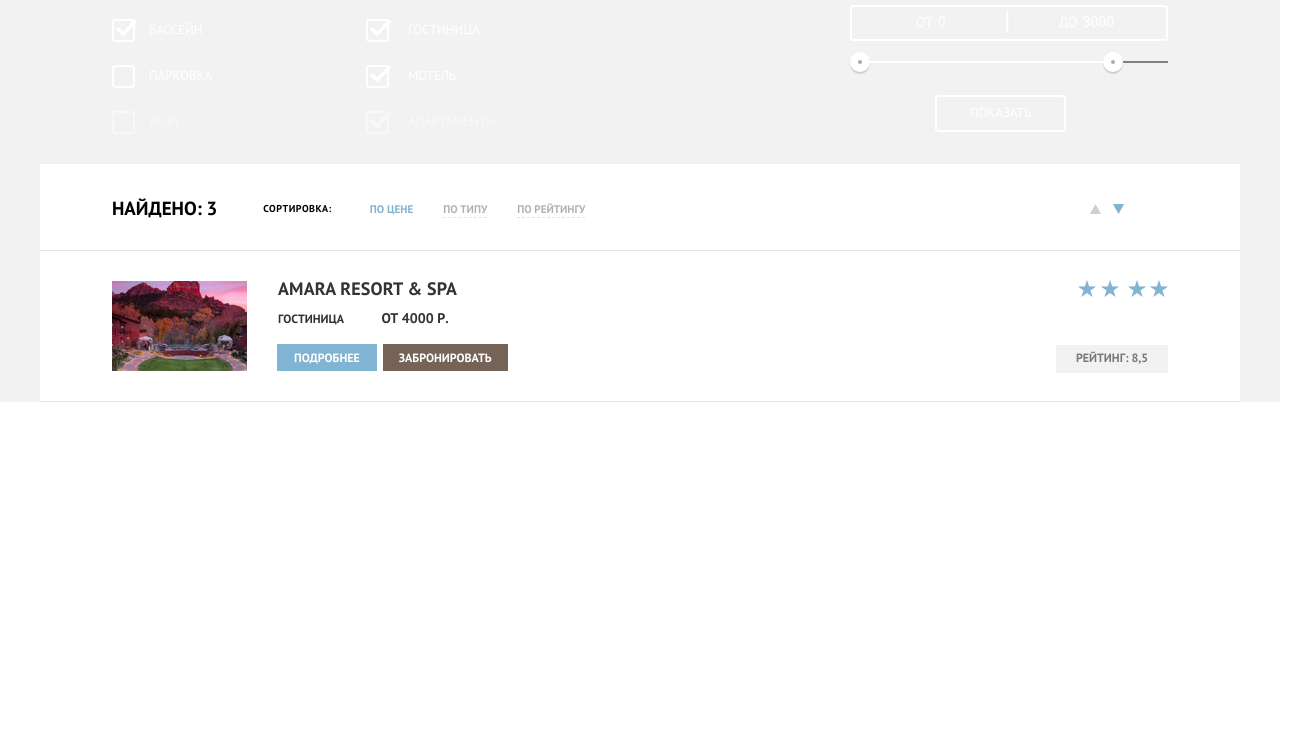
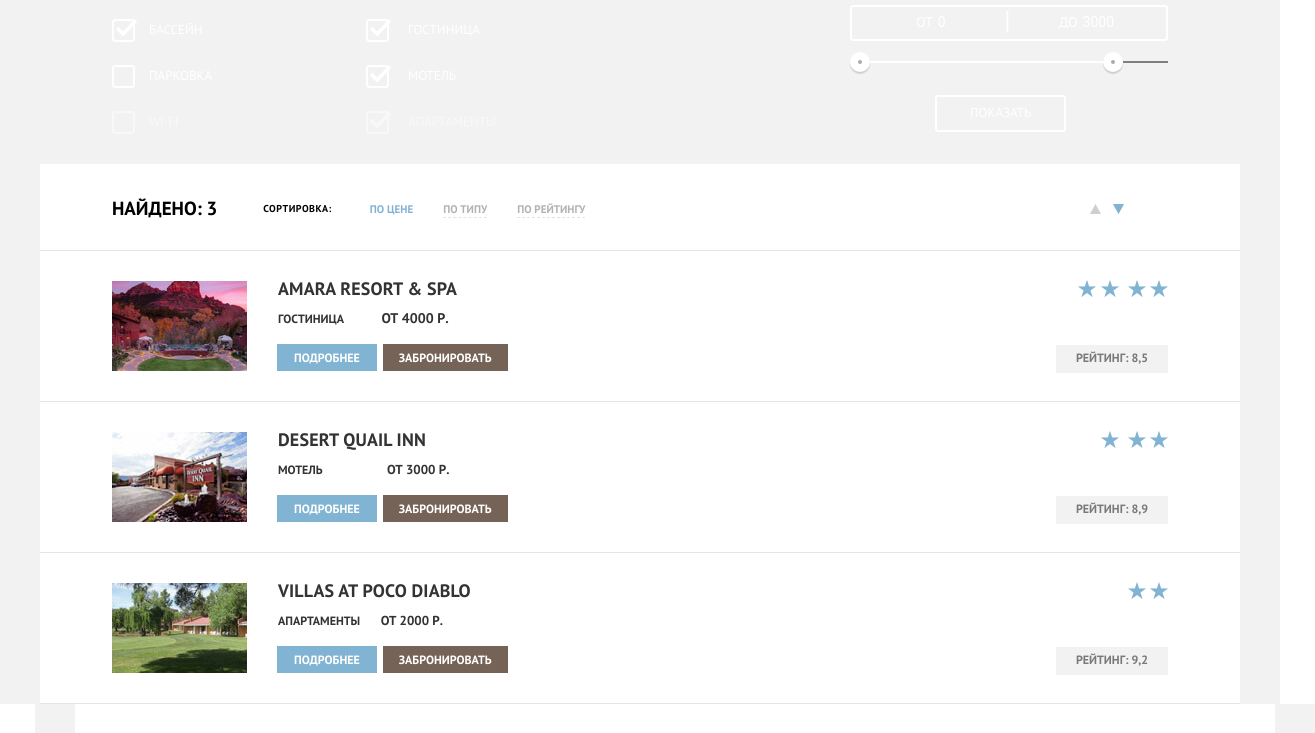
Before and after one commit to muratbek26/sedona, a plain HTML site: page catalog.html in a window 1280 px wide. Shown: the part 109-842 px from the top of the page, 1315 px wide, since content can reach past the window. Before the commit the page ends 800 px from the top, so only its background shows below. Drawn offline with Linux system fonts and the light colour scheme.

Commit message:
Sedona finish

```diff
--- a/catalog.html
+++ b/catalog.html
@@ -24,7 +24,6 @@
       </nav>
 
       <section class="filters container">
-
         <form method="get" action="https://echo.htmlacademy.ru">
 
           <div class="filter-features-1">
@@ -62,7 +61,6 @@
               </li>
             </ul>
           </div>
-
 
           <fieldset class="filter-item">
             <legend>Стоимость в сутки (p):</legend>
@@ -113,7 +111,7 @@
         <div class="amara-resort-img">
           <img src="img/layer 21.jpg" width="135" height="90" alt="AMARA RESORT">
         </div>
-        <div class="hotel-list-1">
+        <div class="hotel-list">
           <h2>amara resort & spa</h2>
           <span class="hotel-amara">гостиница</span>
           <span class="amara-hotel-price">от 4000 Р.</span>
@@ -130,36 +128,56 @@
           <p class="amara-stars-3"></p>
           <p class="amara-stars-4"></p>
         </div>
-         <p class="amara-rating">рейтинг: 8,5</p>
+        <p class="amara-rating">рейтинг: 8,5</p>
       </section>
 
-       <!-- <section class="catalog-list-1 container">
-        <div class="amara-resort-img">
-          <img src="img/layer 21.jpg" width="135" height="90" alt="AMARA RESORT">
+      <section class="catalog-list-2 container">
+        <div class="desert-quail-inn-img">
+          <img src="img/layer 89.jpg" width="135" height="90" alt="DESERT QUAIL INN">
         </div>
-        <div class="hotel-list-1">
-          <h2>amara resort & spa</h2>
-          <span class="hotel-amara">гостиница</span>
-          <span class="amara-hotel-price">от 4000 Р.</span>
+        <div class="motel-list">
+          <h2>desert quail inn</h2>
+          <span class="motel-desert">мотель</span>
+          <span class="desert-motel-price">от 3000 Р.</span>
 
-          <div class="amara-info">
-            <span class="amara-details"><a href="amara-details.html">подробнее</a></span>
-            <span class="amara-booking"><a href="amara-booking.html">забронировать</a></span>
+          <div class="desert-info">
+            <span class="desert-details"><a href="desert-details.html">подробнее</a></span>
+            <span class="desert-booking"><a href="desert-booking.html">забронировать</a></span>
           </div>
         </div>
 
-        <div class="amara-stars">
-          <p class="amara-stars-1"></p>
-          <p class="amara-stars-2"></p>
-          <p class="amara-stars-3"></p>
-          <p class="amara-stars-4"></p>
+        <div class="desert-stars">
+          <p class="desert-stars-1"></p>
+          <p class="desert-stars-2"></p>
+          <p class="desert-stars-3"></p>
         </div>
-         <p class="amara-rating">рейтинг: 8,5</p>
-      </section> -->
+        <p class="desert-rating">рейтинг: 8,9</p>
+      </section>
 
+      <section class="catalog-list-3 container">
+        <div class="villas-img">
+          <img src="img/layer 22.jpg" width="135" height="90" alt="VILLAS">
+        </div>
+        <div class="apartment-list">
+          <h2>villas at poco diablo</h2>
+          <span class="apartment-villas">апартаменты</span>
+          <span class="villas-apartment-price">от 2000 Р.</span>
+
+          <div class="villas-info">
+            <span class="villas-details"><a href="villas-details.html">подробнее</a></span>
+            <span class="villas-booking"><a href="villas-booking.html">забронировать</a></span>
+          </div>
+        </div>
+
+        <div class="villas-stars">
+          <p class="villas-stars-1"></p>
+          <p class="villas-stars-2"></p>
+        </div>
+        <p class="villas-rating">рейтинг: 9,2</p>
+      </section>
     </main>
 
-    <!-- <footer class="main-footer">
+    <footer class="main-footer">
       <div class="footer-block container">
         <h3>#Visitsedona</h3>
         <ul class="footer-socials">
@@ -169,11 +187,11 @@
         </ul>
         <p class="footer-copyright">
           <b>Website by</b>
-          <a class="button" href="https://htmlacademy.ru">
+          <a class="button footer-logo" href="https://htmlacademy.ru">
             <img src="img/logo_name.png" width="115" height="41" alt="Логотип HTML Academy">
           </a>
         </p>
       </div>
-    </footer>  -->
+    </footer>
   </body>
 </html>
--- a/css/style.css
+++ b/css/style.css
@@ -20,14 +20,6 @@ body {
   background-color: #ffffff;
  }
 
-
-/*.catalog-page {
-  color: #000000;
-  background-color: #f9f6f3;
-  background-image: url("../img/catalog-bg.jpg");
-  background-position: 0 0;
-  background-repeat: repeat;
-}*/
 
 a {
   text-decoration: none;
@@ -166,7 +158,7 @@ a {
 
 .header-footer {
   width: 1200px;
-  min-height: 187px;
+  height: 187px;
   background-color: #ffffff;
   margin: 0 auto;
   padding-bottom: 29px;
@@ -181,17 +173,20 @@ a {
 }
 
 .header-footer h3 {
- width: 480px;
+ width: 482px;
  margin-left: 356px;
- font-weight: bold;
+ /*font-weight: bold;*/
  font-size: 19px;
  line-height: 26px;
  color: #000000;
  padding-top: 60px;
  margin-bottom: 28px;
- letter-spacing: 1px;
-}
-
+}
+
+.header-footer p {
+ font-size: 13px;
+ padding-left: 10px;
+}
 
 /*==============Особенности============*/
 
@@ -222,27 +217,26 @@ a {
   background-color: #81b3d2;
   margin: 0;
   padding: 0;
- /* box-shadow: -12px 2px 30px -2px rgba(0, 1, 1, 0.15); */
 }
 
 .city-info-1 h3 {
   display: block;
   width: 150px;
   text-align: center;
-  margin-left: 125px;
-  margin-top: 47px;
-  font-weight: bold;
-  font-size: 21px;
+  margin-left: 126px;
+  margin-top: 48px;
+  font-size: 19px;
   line-height: 21px;
 }
 
 .city-info-1 p + p {
   display: block;
-  width: 295px;
-  margin-left: 55px;
+  width: 310px;
+  margin-left: 45px;
   margin-top: 19px;
   line-height: 21px;
-  letter-spacing: 0.5px;
+  font-size: 13px;
+  /*letter-spacing: 0.5px;*/
 }
 
 .feature-1-bg {
@@ -261,17 +255,12 @@ a {
   margin-left: 35px;
 }
 
-.features-list {
-  /* box-shadow:  0px -10px 30px -1px rgba(0, 1, 1, 0.15),
-               0px 0px 30px -1px rgba(0, 1, 1, 0.15); */
-}
-
 .features-1 .features-list {
   display: flex;
   align-items: center;
   justify-content: center;
   width: 1200px;
-  min-height: 330px;
+  height: 330px;
   margin: 0;
   padding: 0;
   background-color: #ffffff;
@@ -320,48 +309,48 @@ a {
 
 .feature-item p {
   font-weight: normal;
-  font-size: 14px;
+  font-size: 13px;
   color: #333333;
-}
-
-.features-1 .feature-item h3 {
-  padding-bottom: 2px;
+  margin-left: 15px;
 }
 
 .features-1 .feature-item:first-child {
   display: block;
   width: 300px;
+  margin-top: 65px;
+  /*margin-left: 20px;*/
+  font-size: 16px;
+  line-height: 34px;
+  color: #000000;
+  text-align: center;
+}
+
+.features-1 .feature-item:nth-child(2) {
+  display: block;
+  width: 320px;
   margin-top: 71px;
+  margin-left: 90px;
+
   font-size: 18px;
   line-height: 21px;
   color: #000000;
   text-align: center;
 }
 
-.features-1 .feature-item:nth-child(2) {
+.features-1 .feature-item:nth-child(3) {
   display: block;
   width: 300px;
   margin-top: 71px;
   margin-left: 100px;
-  margin-right: 100px;
   font-size: 18px;
   line-height: 21px;
   color: #000000;
   text-align: center;
 }
 
-.features-1 .feature-item:nth-child(3) {
-  display: block;
-  width: 300px;
-  margin-top: 71px;
-  font-size: 18px;
-  line-height: 21px;
-  color: #000000;
-  text-align: center;
-}
-
-.city-info-2 {
-  /* box-shadow: 12px 2px 30px -2px rgba(0, 1, 1, 0.15); */
+.features-second .feature-item:first-child p {
+  line-height: 1.6;
+  margin-right: 10px;
 }
 
 .city-info-2 h3 {
@@ -389,8 +378,6 @@ a {
   justify-content: center;
   width: 1280px;
   min-height: 257px;
-  /*margin: 0;
-  padding: 0;*/
   background-color: #f2f2f2;
   padding-left: 40px;
   padding-right: 40px;
@@ -454,13 +441,7 @@ a {
   margin-bottom: 20px;
 }
 
-.feature-2-bg {
-  /* box-shadow: -12px 2px 30px -2px rgba(0, 1, 1, 0.15); */
-}
-
-/*.border-shadow {
- box-shadow: 0px 20px 30px -1px rgba(0, 1, 1, 0.15);
-}*/
+
 
 /*===============Карта и модальное окно================*/
 
@@ -842,9 +823,9 @@ a {
   width: 200px;
   margin: 0;
   padding: 0;
-  padding-left: 58px;
+  padding-left: 57px;
   margin-right: 0px;
-  font-size: 21px;
+  font-size: 19px;
   line-height: 26px;
   font-weight: bold;
   color: #000000;
@@ -854,7 +835,7 @@ a {
   display: flex;
   list-style: none;
   width: 200px;
-  padding-right: 28px;
+  /*padding-right: 20px;*/
 }
 
 .footer-socials li {
@@ -914,8 +895,8 @@ a {
 .footer-copyright  {
   display: flex;
   align-items: center;
-  width: 200px;
-  margin-right: 22px;
+  width: 250px;
+  /*margin-right: 10px;*/
 }
 
 .footer-copyright a {
@@ -923,11 +904,20 @@ a {
 }
 
 .footer-copyright b {
-  display: flex;
-  align-items: flex-start;
-  margin: 0;
-  padding: 0;
-  padding-right: 7px;
+  display: block;
+  width: 80px;
+  margin-left: 27px;
+  /*display: flex;
+  align-items: flex-start;*/
+ /* margin: 0;
+  padding: 0;*/
+  /*padding-right: 7px;*/
+  font-size: 12px;
+  font-weight: normal;
+}
+
+.footer-logo {
+  margin-left: 5px;
 }
 
 
@@ -1354,13 +1344,13 @@ a {
   margin-left: 72px;
 }
 
-.hotel-list-1 {
+.hotel-list {
   width: 330px;
   margin-top: 10px;
   margin-left: 31px;
 }
 
-.hotel-list-1 h2 {
+.hotel-list h2 {
   margin-top: 15px;
   margin-bottom: 3px;
   font-size: 18px;
@@ -1373,6 +1363,7 @@ a {
 
 .amara-hotel-price {
   margin-left: 34px;
+  font-size: 14px;
 }
 
 .amara-info {
@@ -1432,6 +1423,7 @@ a {
   background-position: 0 0;
   background-repeat: no-repeat;
 }
+
 .amara-stars-3 {
   position: absolute;
   top: 15px;
@@ -1442,6 +1434,7 @@ a {
   background-position: 0 0;
   background-repeat: no-repeat;
 }
+
 .amara-stars-4 {
   position: absolute;
   top: 15px;
@@ -1467,3 +1460,232 @@ a {
   text-align: center;
   background-color: #f2f2f2;
 }
+
+.catalog-list-2 {
+  display: flex;
+  position: relative;
+  width: 1200px;
+  height: 151px;
+  background-color: #ffffff;
+  border-bottom: 1px solid rgba(0, 0, 0, 0.1);
+}
+
+.desert-quail-inn-img {
+  margin-top: 30px;
+  margin-left: 72px;
+}
+
+.motel-list {
+  width: 330px;
+  margin-top: 10px;
+  margin-left: 31px;
+}
+
+.motel-list h2 {
+  margin-top: 15px;
+  margin-bottom: 3px;
+  font-size: 18px;
+  letter-spacing: 0.2px;
+}
+
+.motel-desert {
+  font-size: 12px;
+}
+
+.desert-motel-price {
+  margin-left: 61px;
+  font-size: 13px;
+}
+
+.desert-info {
+  display: flex;
+  margin: 0;
+  padding: 0;
+}
+
+.desert-details {
+  margin-top: 12px;
+  margin-left: -1px;
+}
+
+.desert-details a {
+  padding: 6px 17px;
+  font-size: 12px;
+  font-weight: 700;
+  color: #ffffff;
+  text-transform: uppercase;
+  text-align: center;
+  background-color: #81b3d2;
+}
+
+.desert-booking {
+  margin-top: 12px;
+}
+
+.desert-booking a {
+  padding: 6px 16px;
+  margin-left: 6px;
+  font-size: 12px;
+  font-weight: 700;
+  color: #ffffff;
+  text-transform: uppercase;
+  text-align: center;
+  background-color: #766357;
+}
+
+.desert-stars-1 {
+  position: absolute;
+  top: 15px;
+  left: 1061px;
+  width: 20px;
+  height: 20px;
+  background-image: url("../img/star.png");
+  background-position: 0 0;
+  background-repeat: no-repeat;
+}
+
+.desert-stars-2 {
+  position: absolute;
+  top: 15px;
+  left: 1088px;
+  width: 20px;
+  height: 20px;
+  background-image: url("../img/star.png");
+  background-position: 0 0;
+  background-repeat: no-repeat;
+}
+
+.desert-stars-3 {
+  position: absolute;
+  top: 15px;
+  left: 1110px;
+  width: 20px;
+  height: 20px;
+  background-image: url("../img/star.png");
+  background-position: 0 0;
+  background-repeat: no-repeat;
+}
+
+.desert-rating {
+  margin: 0;
+  padding: 0;
+  width: 112px;
+  height: 28px;
+  margin-top: 94px;
+  margin-left: 448px;
+  font-size: 12px;
+  font-weight: 700;
+  color: rgba(0, 0, 0, 0.5);
+  text-transform: uppercase;
+  text-align: center;
+  background-color: #f2f2f2;
+}
+
+.catalog-list-3 {
+  display: flex;
+  position: relative;
+  width: 1200px;
+  height: 151px;
+  background-color: #ffffff;
+  border-bottom: 1px solid rgba(0, 0, 0, 0.1);
+}
+
+.villas-img {
+  margin-top: 30px;
+  margin-left: 72px;
+}
+
+.apartment-list {
+  width: 330px;
+  margin-top: 10px;
+  margin-left: 31px;
+}
+
+.apartment-list h2 {
+  margin-top: 15px;
+  margin-bottom: 3px;
+  font-size: 18px;
+  letter-spacing: 0.2px;
+}
+
+.apartment-villas {
+  font-size: 12px;
+}
+
+.villas-apartment-price {
+  margin-left: 17px;
+  font-size: 13px;
+}
+
+.villas-info {
+  display: flex;
+  margin: 0;
+  padding: 0;
+}
+
+.villas-details {
+  margin-top: 12px;
+  margin-left: -1px;
+}
+
+.villas-details a {
+  padding: 6px 17px;
+  font-size: 12px;
+  font-weight: 700;
+  color: #ffffff;
+  text-transform: uppercase;
+  text-align: center;
+  background-color: #81b3d2;
+}
+
+.villas-booking {
+  margin-top: 12px;
+}
+
+.villas-booking a {
+  padding: 6px 16px;
+  margin-left: 6px;
+  font-size: 12px;
+  font-weight: 700;
+  color: #ffffff;
+  text-transform: uppercase;
+  text-align: center;
+  background-color: #766357;
+}
+
+.villas-stars-1 {
+  position: absolute;
+  top: 15px;
+  left: 1088px;
+  width: 20px;
+  height: 20px;
+  background-image: url("../img/star.png");
+  background-position: 0 0;
+  background-repeat: no-repeat;
+}
+
+.villas-stars-2 {
+  position: absolute;
+  top: 15px;
+  left: 1110px;
+  width: 20px;
+  height: 20px;
+  background-image: url("../img/star.png");
+  background-position: 0 0;
+  background-repeat: no-repeat;
+}
+
+.villas-rating {
+  margin: 0;
+  padding: 0;
+  width: 112px;
+  height: 28px;
+  margin-top: 94px;
+  margin-left: 448px;
+  font-size: 12px;
+  font-weight: 700;
+  color: rgba(0, 0, 0, 0.5);
+  text-transform: uppercase;
+  text-align: center;
+  background-color: #f2f2f2;
+}
```
Also changed, not shown: index.html (+3 -9 lines), img/Layer 89.jpg (renamed from img/Layer 89 copy.jpg).
